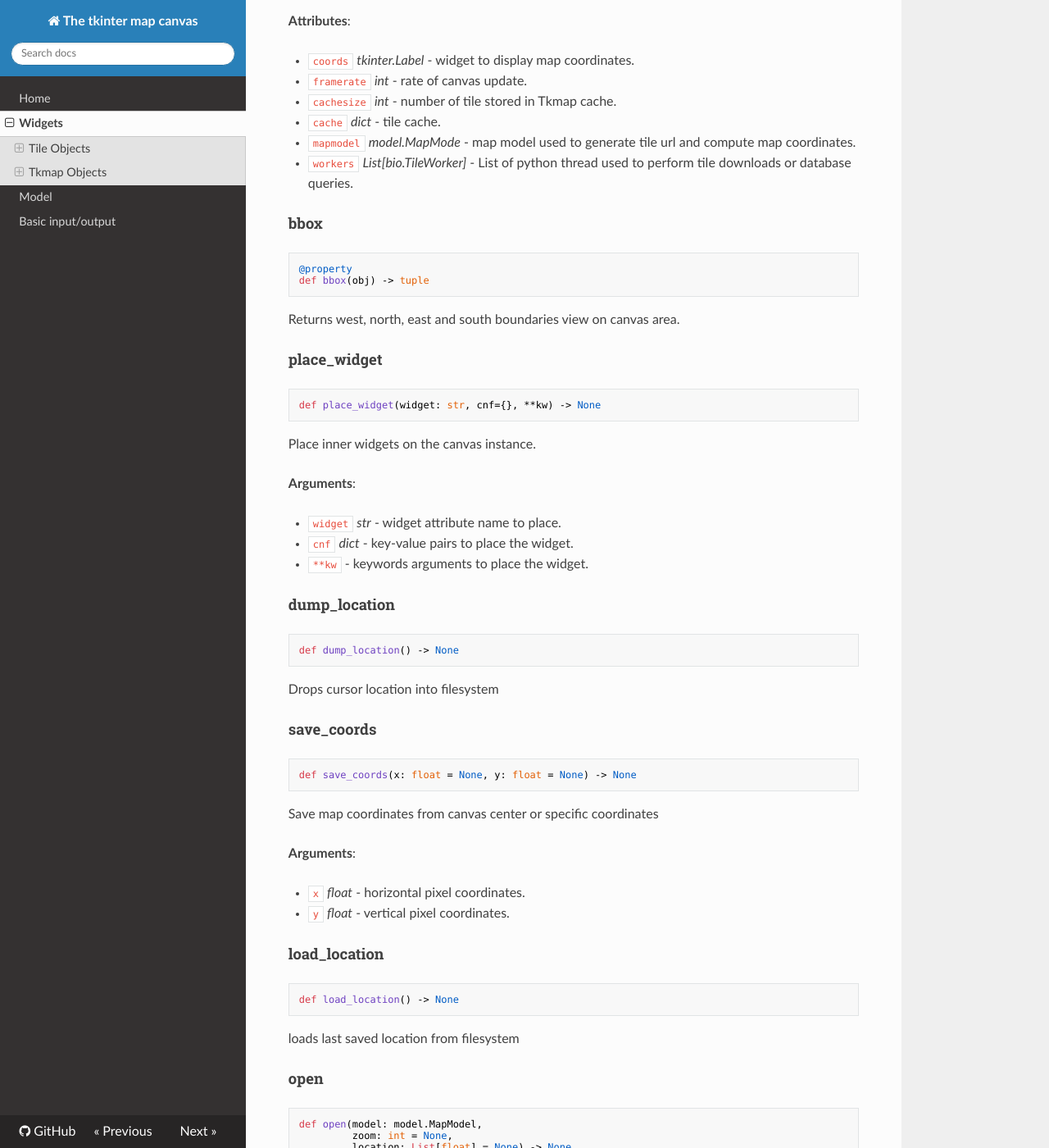
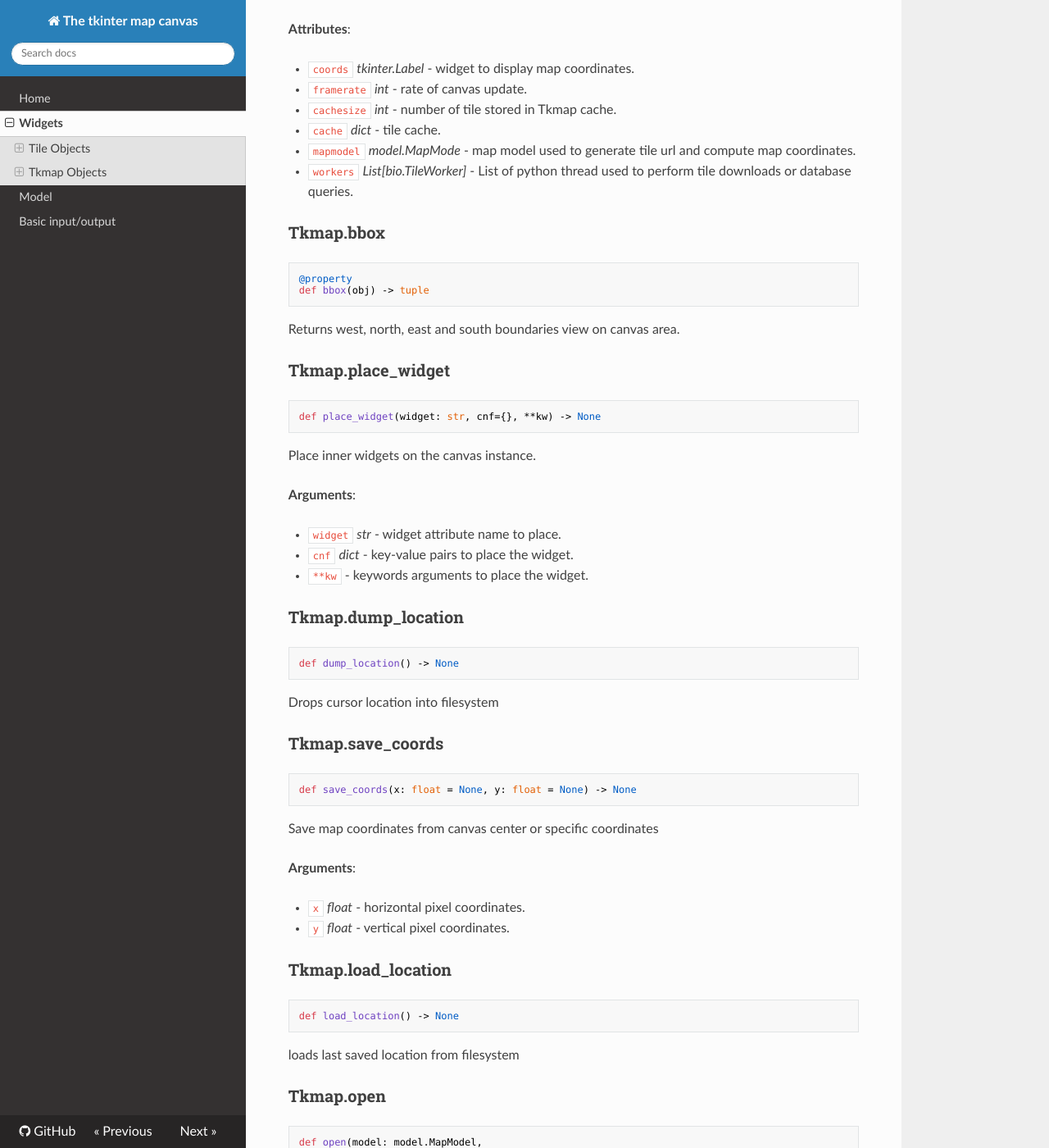
Before and after one commit to Moustikitos/tkinter-map, an MkDocs documentation site: the page built from docs/widget.md, in a window 1280 px wide and 1400 px high, scrolled down 1718 px. Shown: the whole window at 82% size. Built offline with MkDocs 1.6.1, drawn with Linux system fonts in a browser that asks for light colours; nearby versions of some CDN libraries; some of the changed text lies outside the part shown.

Commit message:
doc: update

````diff
--- a/docs/widget.md
+++ b/docs/widget.md
@@ -112,7 +112,7 @@ provide a smooth user experience.
 
 <a id="tkmap.widget.Tkmap.bbox"></a>
 
-#### bbox
+### Tkmap.bbox
 
 ```python
 @property
@@ -123,7 +123,7 @@ Returns west, north, east and south boundaries view on canvas area.
 
 <a id="tkmap.widget.Tkmap.place_widget"></a>
 
-#### place\_widget
+### Tkmap.place\_widget
 
 ```python
 def place_widget(widget: str, cnf={}, **kw) -> None
@@ -139,7 +139,7 @@ Place inner widgets on the canvas instance.
 
 <a id="tkmap.widget.Tkmap.dump_location"></a>
 
-#### dump\_location
+### Tkmap.dump\_location
 
 ```python
 def dump_location() -> None
@@ -149,7 +149,7 @@ Drops cursor location into filesystem
 
 <a id="tkmap.widget.Tkmap.save_coords"></a>
 
-#### save\_coords
+### Tkmap.save\_coords
 
 ```python
 def save_coords(x: float = None, y: float = None) -> None
@@ -164,7 +164,7 @@ Save map coordinates from canvas center or specific coordinates
 
 <a id="tkmap.widget.Tkmap.load_location"></a>
 
-#### load\_location
+### Tkmap.load\_location
 
 ```python
 def load_location() -> None
@@ -174,7 +174,7 @@ loads last saved location from filesystem
 
 <a id="tkmap.widget.Tkmap.open"></a>
 
-#### open
+### Tkmap.open
 
 ```python
 def open(model: model.MapModel,
@@ -195,7 +195,7 @@ Open a map.
 
 <a id="tkmap.widget.Tkmap.close"></a>
 
-#### close
+### Tkmap.close
 
 ```python
 def close() -> None
@@ -205,7 +205,7 @@ Close the map and clear the canvas.
 
 <a id="tkmap.widget.Tkmap.center"></a>
 
-#### center
+### Tkmap.center
 
 ```python
 def center(px: float = None, py: float = None) -> None
--- a/mkdocs.yml
+++ b/mkdocs.yml
@@ -2,6 +2,9 @@ copyright: Copyright &copy; 2023 THOORENS Bruno - MIT licence
 docs_dir: docs
 markdown_extensions:
 - smarty
+- def_list
+- pymdownx.tasklist:
+    custom_checkbox: false
 nav:
 - Home: index.md
 - Widgets: widget.md
````
Also changed, not shown: other parts of docs/widget.md (+6 -6 lines), docs/bio.md (+9 -9 lines), docs/model.md (+2 -2 lines), pydoc-markdown.yml (+15 -3 lines), 1 other file.
